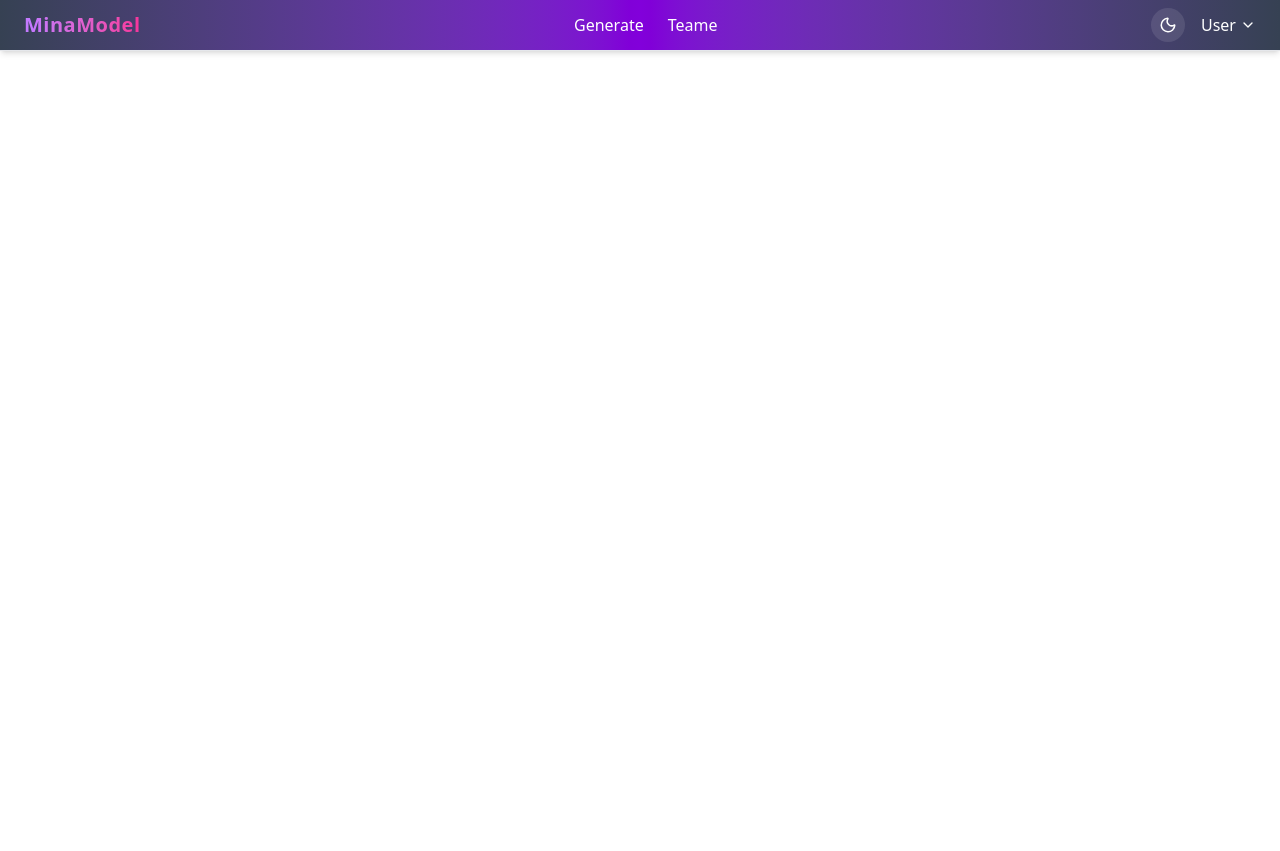
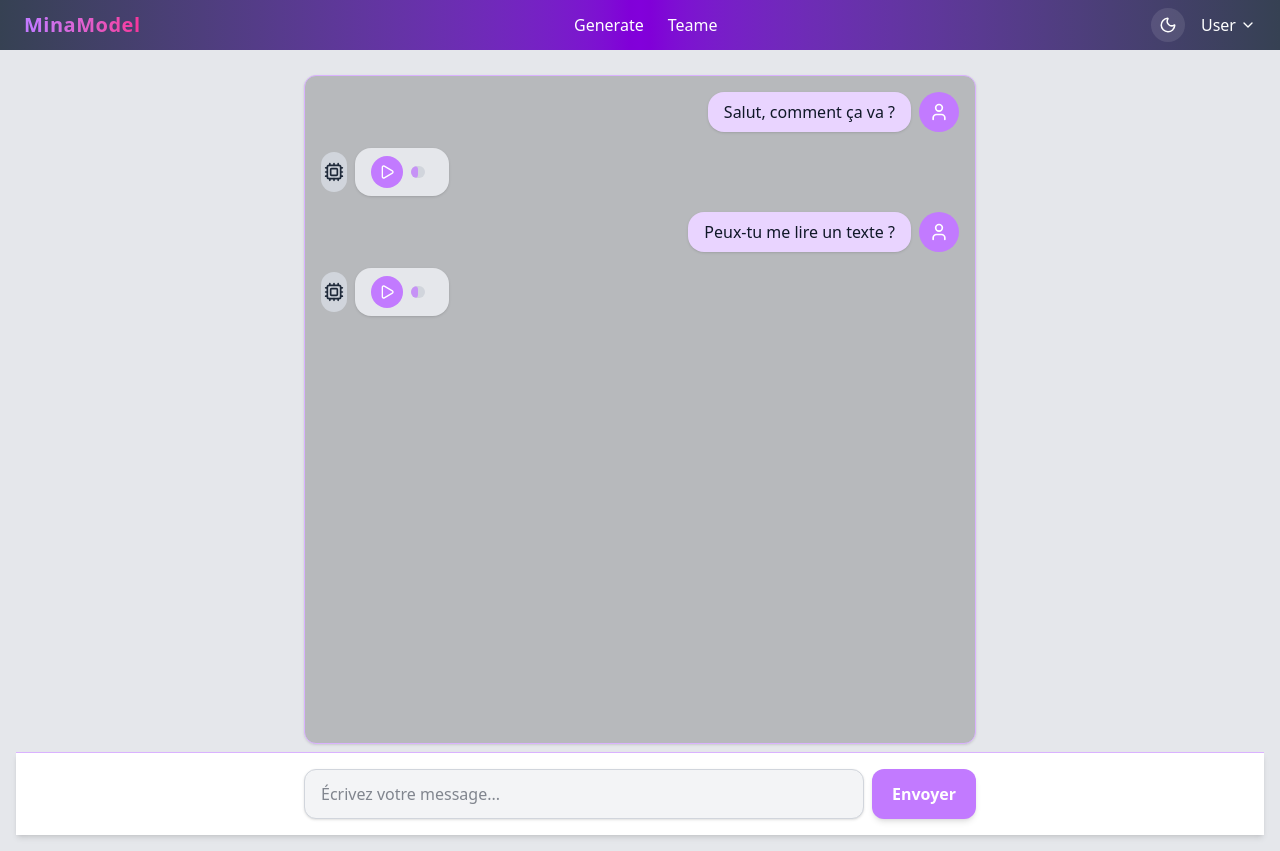
Before and after one commit to henocn/mina-model-frontend, a React (Vite) app: page / in a window 1280 px wide. Before the commit the page ends 800 px from the top, so only its background shows below. Built offline with nearby package versions, Linux system fonts and the light colour scheme.

Commit message:
Intagrate main page

```diff
--- /dev/null
+++ b/src/components/MainContent.jsx
@@ -0,0 +1,102 @@
+import { useState, useEffect, useRef } from "react";
+import { User, Cpu, Play } from "lucide-react";
+
+const chatHistory = [
+  { role: "user", content: "Salut, comment ça va ?" },
+  { role: "ai", audio: "https://www.soundhelix.com/examples/mp3/SoundHelix-Song-1.mp3" },
+  { role: "user", content: "Peux-tu me lire un texte ?" },
+  { role: "ai", audio: "https://www.soundhelix.com/examples/mp3/SoundHelix-Song-2.mp3" },
+];
+
+const MainContent = () => {
+  const [messages, setMessages] = useState(chatHistory);
+  const [input, setInput] = useState("");
+  const messagesEndRef = useRef(null);
+
+  const scrollToBottom = () => {
+    messagesEndRef.current?.scrollIntoView({ behavior: "smooth" });
+  };
+
+  useEffect(() => {
+    scrollToBottom();
+  }, [messages]);
+
+  const handleSend = () => {
+    if (!input.trim()) return;
+
+    const newMsg = { role: "user", content: input };
+    const newIA = {
+      role: "ai",
+      audio: "https://www.soundhelix.com/examples/mp3/SoundHelix-Song-3.mp3",
+    };
+
+    setMessages([...messages, newMsg, newIA]);
+    setInput("");
+  };
+
+  return (
+    <div className="flex flex-col h-screen w-full bg-gray-200 p-4">
+      <div className="flex-1 overflow-y-auto flex justify-center p-2">
+        <div className="flex flex-col w-full max-w-2xl space-y-4 border border-purple-300 rounded-xl p-4 bg-black/20 shadow-sm">
+          {messages.map((msg, idx) =>
+            msg.role === "user" ? (
+              <div key={idx} className="flex justify-end">
+                <div className="flex items-end space-x-2 max-w-[70%]">
+                  <div className="flex flex-col items-end">
+                    <div className="bg-purple-200 text-gray-900 px-4 py-2 rounded-2xl shadow-sm">
+                      {msg.content}
+                    </div>
+                  </div>
+                  <div className="w-10 h-10 rounded-full bg-purple-400 flex items-center justify-center text-white">
+                    <User size={20} />
+                  </div>
+                </div>
+              </div>
+            ) : (
+              <div key={idx} className="flex justify-start">
+                <div className="flex items-center space-x-2 max-w-[70%]">
+                  <div className="w-10 h-10 rounded-full bg-gray-300 flex items-center justify-center text-gray-800">
+                    <Cpu size={20} />
+                  </div>
+                  <div className="bg-gray-200 px-4 py-2 rounded-2xl shadow-sm flex items-center space-x-2 w-full">
+                    <button className="w-8 h-8 bg-purple-400 rounded-full flex items-center justify-center text-white hover:bg-purple-500">
+                      <Play size={16} />
+                    </button>
+                    <div className="flex-1 h-3 bg-gray-300 rounded-full overflow-hidden relative">
+                      <div className="absolute left-0 top-0 h-full w-1/2 bg-purple-400 animate-pulse rounded-full"></div>
+                    </div>
+                    <audio controls className="hidden">
+                      <source src={msg.audio} type="audio/mpeg" />
+                    </audio>
+                  </div>
+                </div>
+              </div>
+            )
+          )}
+          <div ref={messagesEndRef} />
+        </div>
+      </div>
+
+      <div className="w-full border-t border-purple-300 bg-white p-4 flex justify-center shadow-md">
+        <div className="flex w-full max-w-2xl space-x-2">
+          <input
+            type="text"
+            placeholder="Écrivez votre message..."
+            className="flex-1 px-4 py-3 rounded-xl border border-gray-300 bg-gray-100 text-gray-900 focus:outline-none shadow-sm"
+            value={input}
+            onChange={(e) => setInput(e.target.value)}
+            onKeyDown={(e) => e.key === "Enter" && handleSend()}
+          />
+          <button
+            onClick={handleSend}
+            className="px-5 py-3 bg-purple-400 text-white rounded-xl hover:bg-purple-500 font-semibold shadow-md"
+          >
+            Envoyer
+          </button>
+        </div>
+      </div>
+    </div>
+  );
+};
+
+export default MainContent;
--- a/src/pages/Home.jsx
+++ b/src/pages/Home.jsx
@@ -1,10 +1,12 @@
 import React from 'react'
 import Topbar from '../components/Topbar'
+import MainContent from '../components/MainContent'
 
 const Home = () => {
   return (
     <div>
       <Topbar />
+      <MainContent />
     </div>
   )
 }
```
